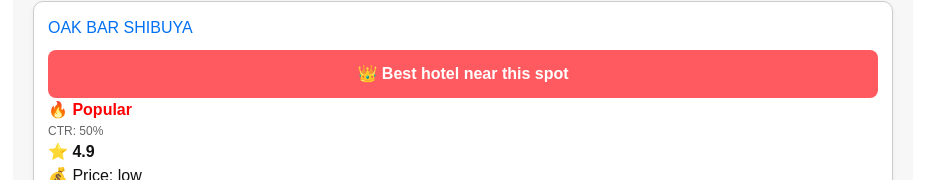
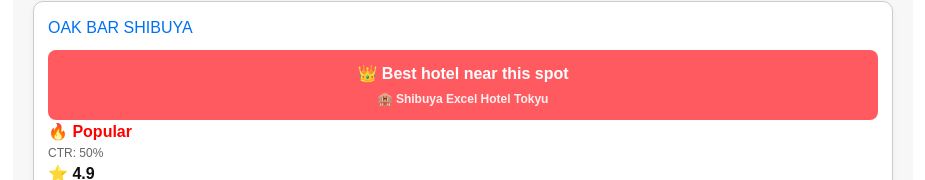
Before and after one commit to katznor/spotranking-app, a Next.js app: page /shibuya-finder in a window 1280 px wide. Both pictures are taken after a click on the button "Search". Shown: the part 474-654 px from the top of the page, without its empty margins (177-1102 px from the left). Built offline with nearby package versions, Linux system fonts and the light colour scheme; no server answers; the database is empty.

Commit message:
fix build

```diff
--- a/app/shibuya-finder/page.tsx
+++ b/app/shibuya-finder/page.tsx
@@ -271,7 +271,10 @@
                     }}
                   >
                     👑 Best hotel near this spot
-                  </a>
+                      <div style={{ fontSize: "12px", opacity: 0.9, marginTop: "4px" }}>
+                        🏨 {topHotel.name}
+                      </div>
+                     </a>
                 )}
 
                 {index === 1 && (
@@ -293,6 +296,9 @@
                     }}
                   >
                     🔥 More stays near this area
+                      <div style={{ fontSize: "12px", opacity: 0.9, marginTop: "4px" }}>
+                      🏨 {randomHotel.name}
+                      </div>
                   </a>
                 )}
 
```
